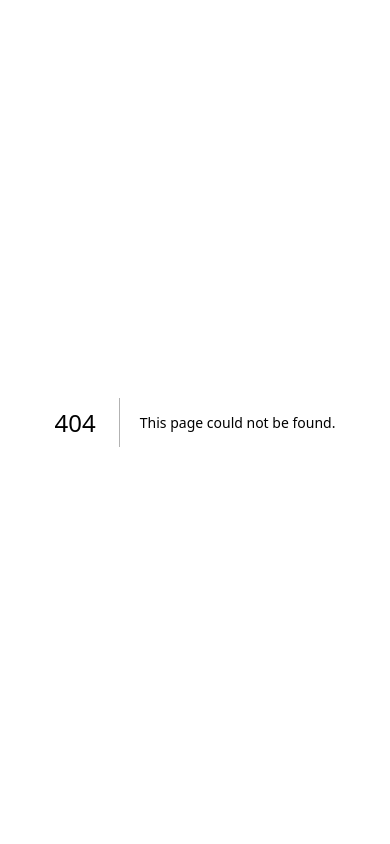
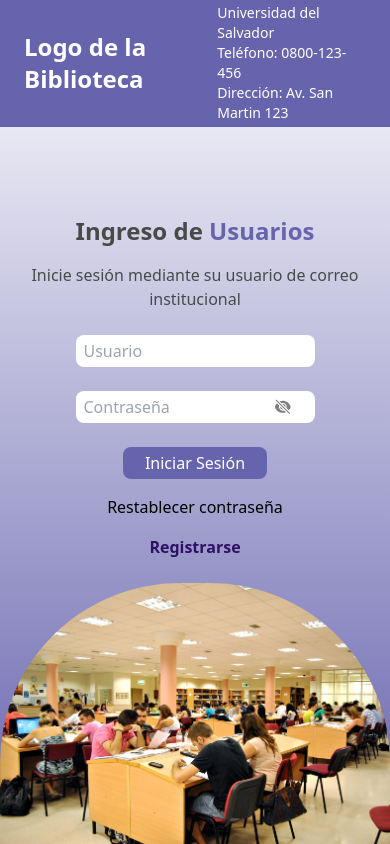
Before and after one commit to FelipeMc15/Front-End-Bibliometrica, a Next.js app: page /login in a window 390 px wide. Before the commit this address had no page. Built offline with nearby package versions, Linux system fonts and the light colour scheme.

Commit message:
login page done and semi responsive, fix size of landing page

```diff
--- /dev/null
+++ b/app/login/page.tsx
@@ -0,0 +1,120 @@
+"use client";
+import Image from "next/image";
+import Link from "next/link";
+import { publicRoutes } from "routes/routes.models";
+import LoginImage from "./assets/Login-Image.jpeg";
+import { FormEvent, useRef, useState } from "react";
+
+export default function Login() {
+  const [showPwd, setShowPwd] = useState(false);
+  const [errors, setErrors] = useState({user:"", password:""});
+  const formRef = useRef()  as React.MutableRefObject<HTMLFormElement>;
+  function handleLogin(e: FormEvent){
+    e.preventDefault();
+    const formData = new FormData(formRef.current);
+    const values = Object.fromEntries(formData)
+    const errorObject = {user:"", password:""}
+    if(values.user === ""){
+      errorObject.user = "Debe ingresar un usuario"
+    }
+
+    if(values.password === ""){
+      errorObject.password = "Debe ingresar una contraseña"
+    }
+    setErrors(errorObject)
+  };
+  function handleChange(){
+    if(errors.user || errors.password){
+      setErrors({user:"", password:""})
+    }
+  }
+  return (
+    <div className="bg-gradient-to-t from-purple h-screen w-screen">
+      <nav className="bg-purple flex h-[15vh] p-2 justify-center items-center">
+        {/* <Image src="" alt="logo de la Universidad" className="grow"/> */}
+        <h2 className="grow text-white font-bold sm:text-4xl text-2xl pl-4">
+          Logo de la Biblioteca
+        </h2>
+        <div className="flex flex-col pr-4">
+          <span className="text-white sm:text-base text-sm">Universidad del Salvador</span>
+          <span className="text-white sm:text-base text-sm">Teléfono: 0800-123-456</span>
+          <span className="text-white sm:text-base text-sm">Dirección: Av. San Martin 123</span>
+        </div>
+      </nav>
+      <main className={(!errors.user && !errors.password)?"flex sm:flex-row flex-col-reverse h-[85vh] gap-2":"flex sm:flex-row flex-col-reverse h-[85vh]"}>
+        <Image
+          src={LoginImage}
+          alt="Imagen ilustrativa para la sección de Login"
+          className="sm:rounded-r-full rounded-t-[180px]"
+          width={800}
+          height={900}
+        />
+        <section className={(!errors.user && !errors.password)?"w-screen flex flex-col justify-center items-center gap-4 p-4":"w-screen flex flex-col justify-center items-center gap-4 pt-4"}>
+          <h1 className="font-bold text-grey text-2xl">
+            Ingreso de <span className="text-purple">Usuarios</span>
+          </h1>
+          <form ref={formRef} onChange={handleChange} onSubmit={handleLogin} className="flex flex-col justify-center items-center gap-6">
+            <p className="text-grey font-medium text-center">
+              Inicie sesión mediante su usuario de correo institucional
+            </p>
+            <input name="user" type="text" placeholder="Usuario" className={!errors.user ? "pl-2 py-1 rounded-lg" : "pl-2 py-1 rounded-lg border-2 border-solid border-red-500" }/>
+            {errors.user && <p className="text-red-500">{errors.user}</p>}
+            <input
+            name="password"
+              type={!showPwd ? "password" : "text"}
+              placeholder="Contraseña"
+              className={!errors.password ? "pl-2 py-1 rounded-lg" : "pl-2 py-1 rounded-lg border-2 border-solid border-red-500" }
+              />
+              {errors.password && <p className="text-red-500 ">{errors.password}</p>}
+            {(!errors.user && !errors.password) && <div
+              className="absolute ml-44 sm:mt-12 mt-[4.5rem] cursor-pointer"
+              onClick={() => setShowPwd(!showPwd)}
+            >
+              {showPwd ? (
+                <svg
+                  xmlns="http://www.w3.org/2000/svg"
+                  viewBox="0 0 24 24"
+                  fill="grey"
+                  height={"1.1rem"}
+                >
+                  <path d="M12 15a3 3 0 100-6 3 3 0 000 6z" />
+                  <path
+                    fillRule="evenodd"
+                    d="M1.323 11.447C2.811 6.976 7.028 3.75 12.001 3.75c4.97 0 9.185 3.223 10.675 7.69.12.362.12.752 0 1.113-1.487 4.471-5.705 7.697-10.677 7.697-4.97 0-9.186-3.223-10.675-7.69a1.762 1.762 0 010-1.113zM17.25 12a5.25 5.25 0 11-10.5 0 5.25 5.25 0 0110.5 0z"
+                    clipRule="evenodd"
+                  />
+                </svg>
+              ) : (
+                <svg
+                  xmlns="http://www.w3.org/2000/svg"
+                  viewBox="0 0 24 24"
+                  fill="grey"
+                  height={"1.1rem"}
+                >
+                  <path d="M3.53 2.47a.75.75 0 00-1.06 1.06l18 18a.75.75 0 101.06-1.06l-18-18zM22.676 12.553a11.249 11.249 0 01-2.631 4.31l-3.099-3.099a5.25 5.25 0 00-6.71-6.71L7.759 4.577a11.217 11.217 0 014.242-.827c4.97 0 9.185 3.223 10.675 7.69.12.362.12.752 0 1.113z" />
+                  <path d="M15.75 12c0 .18-.013.357-.037.53l-4.244-4.243A3.75 3.75 0 0115.75 12zM12.53 15.713l-4.243-4.244a3.75 3.75 0 004.243 4.243z" />
+                  <path d="M6.75 12c0-.619.107-1.213.304-1.764l-3.1-3.1a11.25 11.25 0 00-2.63 4.31c-.12.362-.12.752 0 1.114 1.489 4.467 5.704 7.69 10.675 7.69 1.5 0 2.933-.294 4.242-.827l-2.477-2.477A5.25 5.25 0 016.75 12z" />
+                </svg>
+              )}
+            </div>}
+            <button
+              className="bg-purple text-white hover:underline py-1 w-36 rounded-lg"
+              type="submit"
+            >
+              Iniciar Sesión
+            </button>
+          </form>
+          <Link href={publicRoutes.Forget_Password} className="hover:underline">
+            Restablecer contraseña
+          </Link>
+          <Link
+            href={publicRoutes.Register}
+            className="text-violet-950 font-semibold hover:underline"
+          >
+            Registrarse
+          </Link>
+        </section>
+      </main>
+    </div>
+  );
+}
--- a/app/page.tsx
+++ b/app/page.tsx
@@ -1,16 +1,20 @@
+'use client';
+import { useRouter } from 'next/navigation';
 import Image from "next/image";
+import { publicRoutes } from 'routes/routes.models';
 
 export default function Root() {
+  const router = useRouter();
   return (
-    <div className="grid place-content-center h-screen w-screen bg-slate-200">
-    <div className=" from-purple bg-gradient-to-tr  sm:h-[26rem] sm:w-[38rem] h-[26rem] w-[18rem] border-2 border-solid border-black grid place-content-center ">
-    <div className="flex sm:flex-row flex-col gap-4 bg-white justify-center items-center rounded-2xl p-6 font-bold h-[20rem] w-[16rem] sm:h-80 sm:w-[32rem]">
+    <div className="grid place-content-center h-screen w-screen bg-gradient-to-t from-slate-400">
+    <div className=" from-purple bg-gradient-to-tr  sm:h-[42rem] sm:w-[68rem] h-[26rem] w-[18rem]  grid place-content-center ">
+    <div className="flex sm:flex-row flex-col gap-4 bg-white justify-center items-center rounded-2xl p-6 font-bold h-[20rem] w-[16rem] sm:h-[32rem] sm:w-[52rem]">
       <div className="flex flex-col gap-4 justify-center items-center">
-        <h1 className="text-3xl text-grey ">
+        <h1 className="text-3xl text-grey">
           BIBLIO<span className="text-purple">METRICA</span>
         </h1>
         <p className="text-gray-500 text-lg font-semibold">Decide con Datos</p>
-        <button className="hover:font-bold font-semibold bg-purple text-white rounded-lg h-9 w-32 text-center">Comenzar</button>
+        <button onClick={()=>router.push(publicRoutes.Login)} className="hover:font-bold hover:underline font-semibold bg-purple text-white rounded-lg h-9 w-32 text-center">Comenzar</button>
       </div>
       <Image src="https://img.freepik.com/vector-gratis/libro-lectura-joven-estudiante-estudiando-interior-biblioteca-mujer-sentada-escritorio-estantes-estanteria-llena-libros-ilustracion-vectorial-plana-educacion-conocimiento-concepto-club-lectores_74855-21149.jpg?w=2000" alt="logo landing" width={230} height={230} />
     </div>
--- /dev/null
+++ b/routes/routes.models.ts
@@ -0,0 +1,10 @@
+export interface Routes  {
+    Login : string,
+    Register: string,
+    Forget_Password: string
+}
+export const publicRoutes: Routes = {
+    Login: "/login",
+    Register: "/register",
+    Forget_Password: "forget-password"
+}
```
Also changed, not shown: app/login/assets/Login-Image.jpeg (added).
